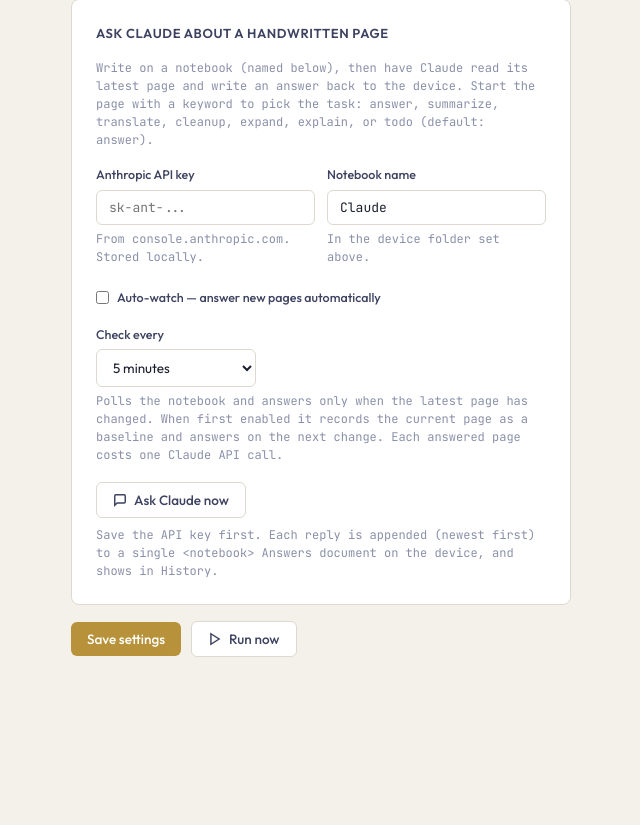
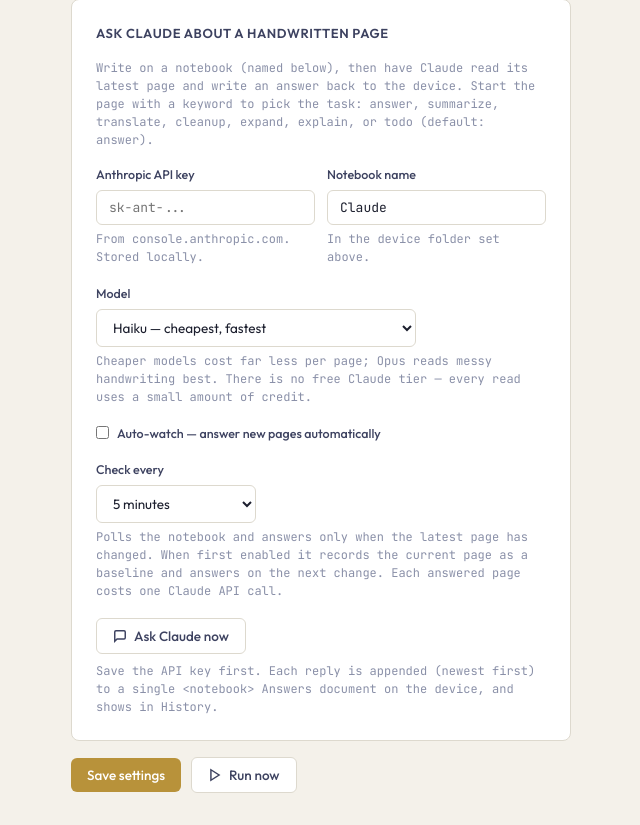
Before and after one commit to ScreechyX/PolarisFolio, a FastAPI app: page /settings in a window 1280 px wide. Shown: the part 2003-2828 px from the top of the page, without its empty margins (189-829 px from the left). Before the commit the page ends 2660 px from the top, so only its background shows below. Run offline with FastAPI, Linux system fonts and the light colour scheme; data that the repository does not hold is empty.

Commit message:
Make the Claude reading model configurable (default Haiku) to cut cost (#6)
Add a model selector for the handwritten-page reader so it can run on a much
cheaper model. Defaults to Haiku; Sonnet and Opus are also selectable.

- claude_assistant: thread the model through; only send adaptive thinking on
  models that support it (Opus 4.6+/Sonnet 4.6/Fable) — Haiku/Claude 3.x omit
  it to avoid a 400.
- app.py: claude_model setting (validated), passed to manual and auto runs.
- settings.html: model dropdown with a note that there is no free Claude tier.


Claude-Session: https://claude.ai/code/session_018iSAcVphjt72KtTudjLWkS

Co-authored-by: Claude <noreply@anthropic.com>

```diff
--- a/app.py
+++ b/app.py
@@ -476,6 +476,7 @@ async def save_settings(
     schedule_keep_days: str = Form("5"),
     anthropic_api_key: str = Form(""),
     claude_notebook: str = Form("Claude"),
+    claude_model: str = Form("claude-haiku-4-5"),
     claude_watch_enabled: str = Form("0"),
     claude_watch_interval: str = Form("5"),
 ):
@@ -511,6 +512,9 @@ async def save_settings(
     if anthropic_api_key.strip():
         await set_setting("anthropic_api_key", anthropic_api_key.strip())
     await set_setting("claude_notebook", claude_notebook.strip() or "Claude")
+    _claude_models = {"claude-haiku-4-5", "claude-sonnet-4-6", "claude-opus-4-8"}
+    await set_setting("claude_model",
+                      claude_model if claude_model in _claude_models else "claude-haiku-4-5")
     await set_setting("claude_watch_enabled", claude_watch_enabled)
     try:
         watch_int = max(1, int(claude_watch_interval))
@@ -537,6 +541,7 @@ async def _run_claude_ask():
     api_key = await get_setting("anthropic_api_key", "")
     notebook = await get_setting("claude_notebook", "") or "Claude"
     folder = await get_setting("rm_folder", "/PolarisFolio")
+    model = await get_setting("claude_model", "") or "claude-haiku-4-5"
 
     # Prior answers feed the combined log; the new one is prepended (newest first).
     prior = await get_claude_answers()
@@ -545,7 +550,7 @@ async def _run_claude_ask():
         result = await asyncio.to_thread(
             ask_about_latest_page,
             api_key=api_key, notebook=notebook, folder=folder, pdf_dir=PDF_DIR,
-            prior_entries=prior)
+            model=model, prior_entries=prior)
     except Exception as e:
         print(f"Claude ask: error - {e}")
         return
@@ -589,6 +594,7 @@ async def _run_claude_watch():
 
     notebook = await get_setting("claude_notebook", "") or "Claude"
     folder = await get_setting("rm_folder", "/PolarisFolio")
+    model = await get_setting("claude_model", "") or "claude-haiku-4-5"
     stored = await get_setting("claude_last_page_hash", "")
     prior = await get_claude_answers()
 
@@ -596,7 +602,7 @@ async def _run_claude_watch():
         result = await asyncio.to_thread(
             ask_about_latest_page,
             api_key=api_key, notebook=notebook, folder=folder, pdf_dir=PDF_DIR,
-            prior_entries=prior, only_if_changed_from=stored)
+            model=model, prior_entries=prior, only_if_changed_from=stored)
     except Exception as e:
         print(f"Claude watch: error - {e}")
         return
--- a/templates/settings.html
+++ b/templates/settings.html
@@ -300,6 +300,23 @@
         </div>
       </div>
 
+      <div class="form-group">
+        <label>Model</label>
+        {% set cmodel = settings.get('claude_model', 'claude-haiku-4-5') %}
+        <select name="claude_model" style="max-width: 320px;">
+          {% for val, label in [
+            ('claude-haiku-4-5', 'Haiku — cheapest, fastest'),
+            ('claude-sonnet-4-6', 'Sonnet — balanced'),
+            ('claude-opus-4-8', 'Opus — best handwriting accuracy, priciest')] %}
+          <option value="{{ val }}" {% if val == cmodel %}selected{% endif %}>{{ label }}</option>
+          {% endfor %}
+        </select>
+        <div class="form-hint">
+          Cheaper models cost far less per page; Opus reads messy handwriting best.
+          There is no free Claude tier — every read uses a small amount of credit.
+        </div>
+      </div>
+
       <div class="form-group" style="margin-top: 4px;">
         <label style="display: flex; align-items: center; gap: 8px; cursor: pointer;">
           <input type="checkbox" name="claude_watch_enabled" value="1"
```
Also changed, not shown: claude_assistant.py (+11 -2 lines).
